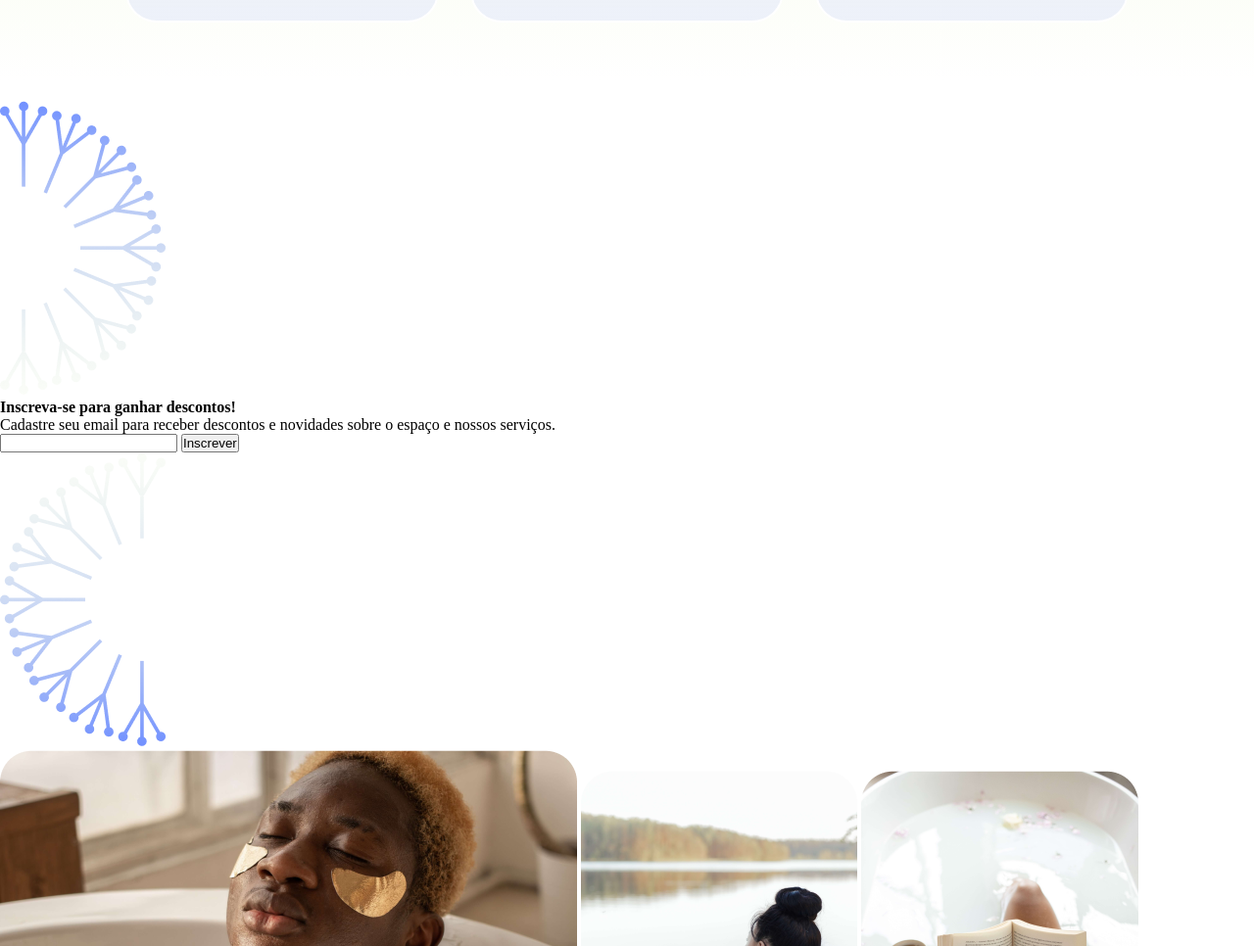
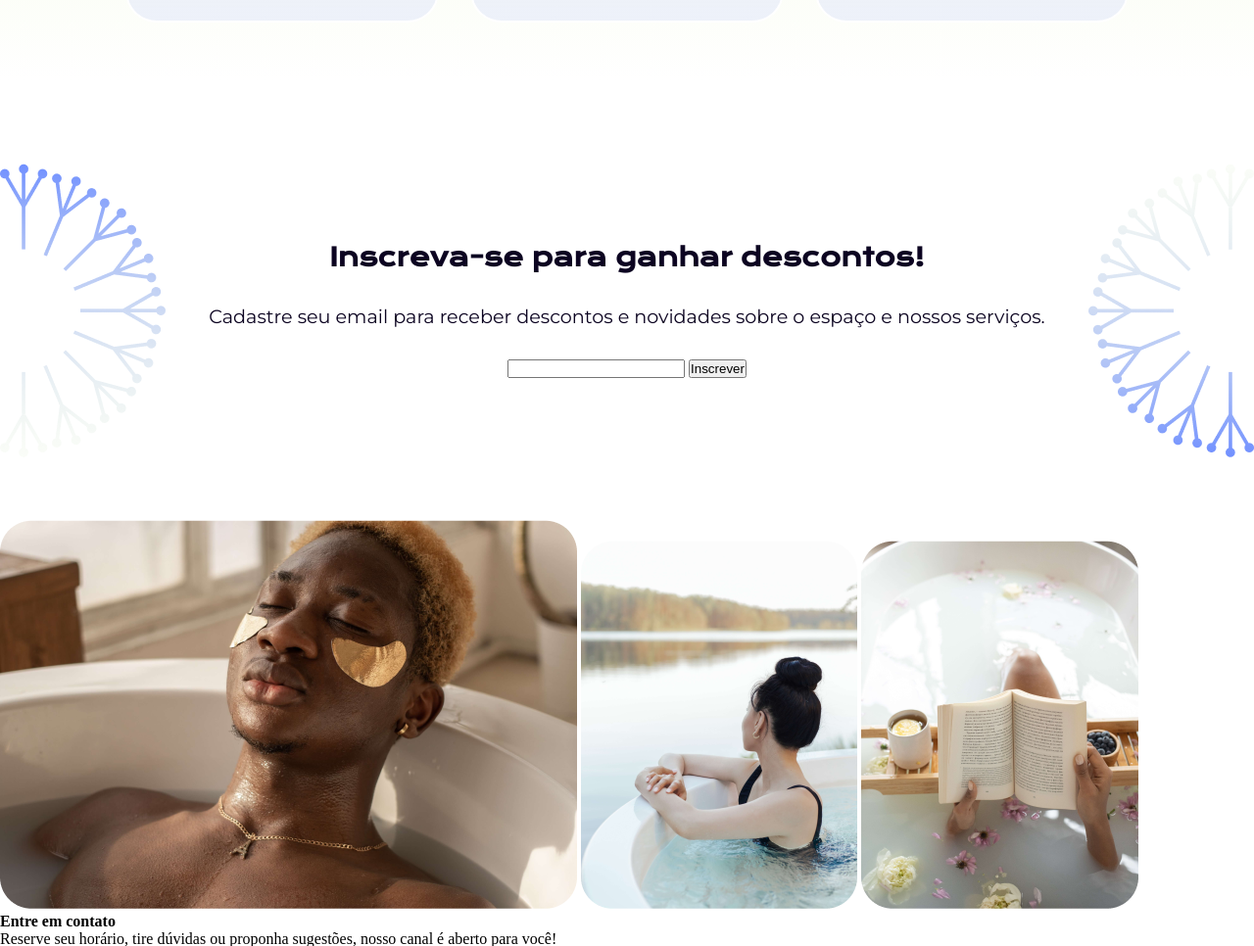
Before and after one commit to JeffersonRolino/calmaria-spa, a website: page index.html in a window 1280 px wide. Shown: the part 2523-3489 px from the top of the page at 98% size. Drawn offline with nearby package versions, Linux system fonts and the light colour scheme.

Commit message:
Capítulo 04 - Aula 02: Estilizando a seção de desconto

```diff
--- /dev/null
+++ b/styles/components/_desconto.scss
@@ -0,0 +1,25 @@
+@use '../abstract/variaveis';
+@use '../abstract/mixins';
+
+#desconto {
+  display: flex;
+  align-items: center;
+  justify-content: space-between;
+  text-align: center;
+  margin: 4rem 0;
+
+  h4 {
+    @include mixins.ff-fs-color(variaveis.$ft-titulos, 1.6rem, variaveis.$cor-primaria);
+  }
+
+  p {
+    @include mixins.ff-fs-color(variaveis.$ft-textos, 1.2rem, variaveis.$cor-primaria);
+  }
+
+  .desconto-form {
+    display: flex;
+    flex-direction: column;
+    align-items: center;
+    gap: 2rem;
+  }
+}
--- a/styles/sass/main.scss
+++ b/styles/sass/main.scss
@@ -3,3 +3,4 @@
 @use '../components/header';
 @use '../components/nosso-espaco';
 @use '../components/servicos';
+@use '../components/desconto';
```
Also changed, not shown: styles/css/style.css, 1 other file.
